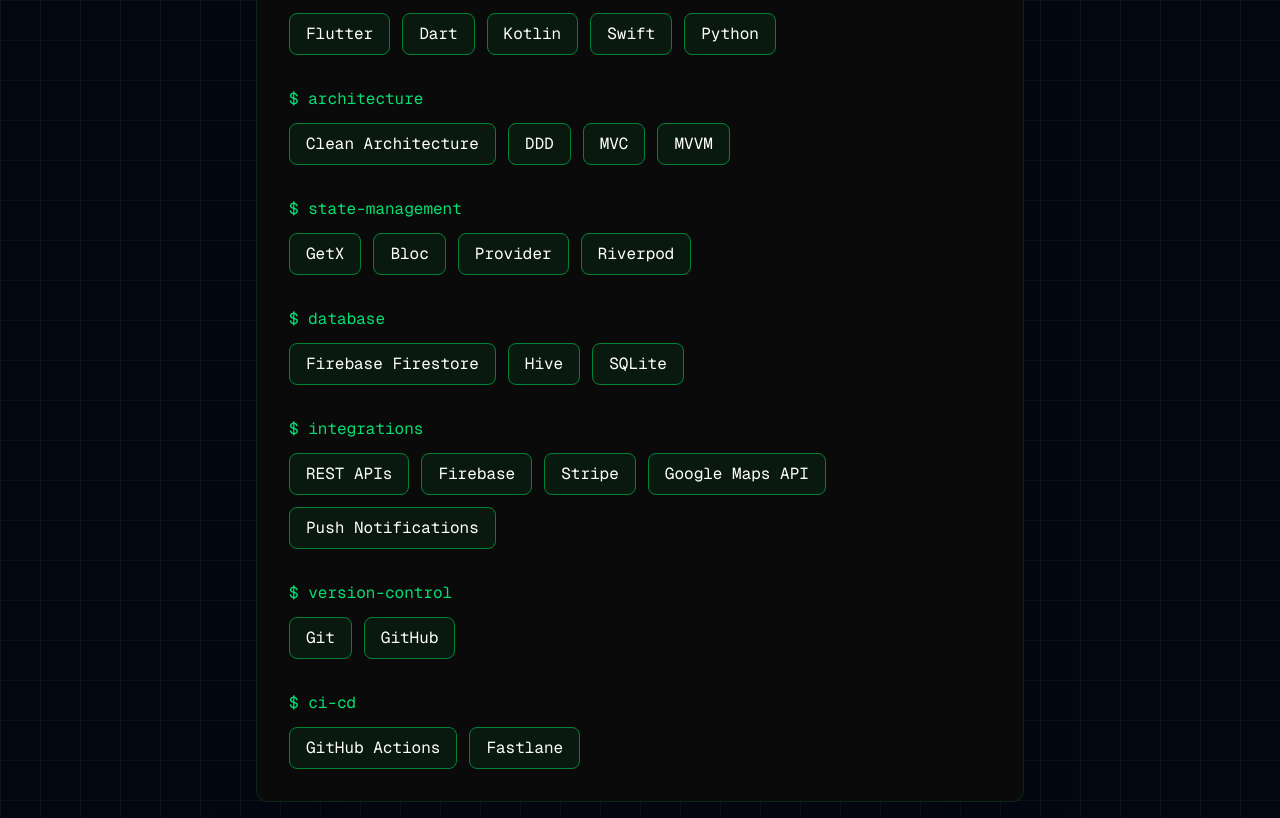
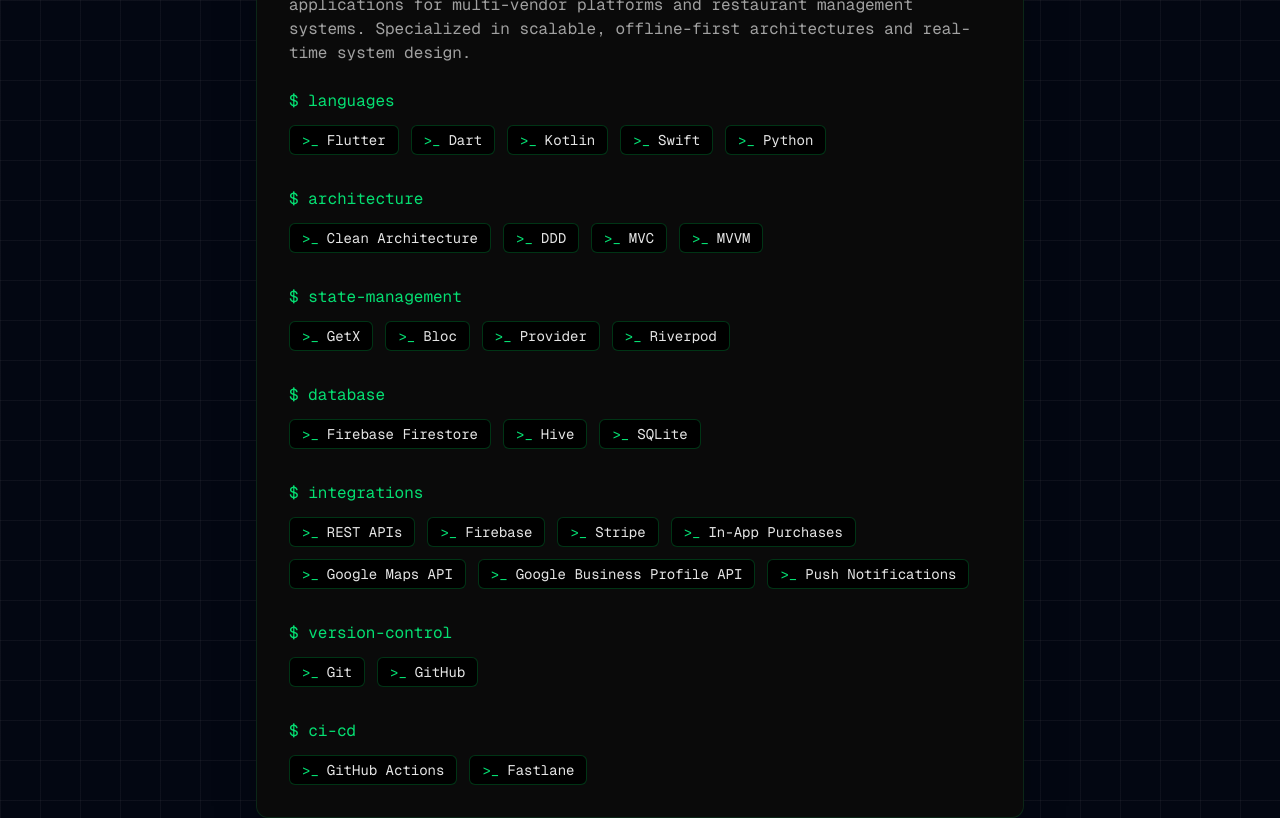
Before and after one commit to hashcode404/hashcode404.github.io, a Next.js app: page / in a window 1280 px wide. Shown: the part 240-1058 px from the top of the page. Built offline with nearby package versions, Linux system fonts and the light colour scheme.

Commit message:
feat: Add blinking cursor, detailed bio, new project, and update styling for skill tags and contact buttons.

```diff
--- a/app/page.tsx
+++ b/app/page.tsx
@@ -86,10 +86,17 @@
 
         <h1 className="text-5xl md:text-6xl font-mono font-bold text-white">
           Pranav P
+          <span className="animate-pulse text-green-500">_</span>
         </h1>
 
+        <p className="text-neutral-400 mt-2 mb-4">
+          senior-software-developer
+        </p>
         <p className="text-neutral-400 mt-2 mb-6">
-          senior-software-developer
+          Flutter Developer with 3+ years of experience delivering
+          production-ready applications for multi-vendor platforms and
+          restaurant management systems. Specialized in scalable,
+          offline-first architectures and real-time system design.
         </p>
 
         {/* skills */}
@@ -100,10 +107,17 @@
             {["Flutter", "Dart", "Kotlin", "Swift", "Python"].map((item) => (
               <span
                 key={item}
-                className="px-4 py-2 border border-green-700 bg-green-900/20 rounded-lg
-               hover:bg-green-900/50 hover:shadow-lg hover:shadow-green-700/30
-               hover:-translate-y-1 hover:scale-105
-               transition-all duration-300 ease-in-out"              >
+                className="px-3 py-1 rounded-md
+                bg-black border border-green-700/40
+                text-neutral-200 text-sm font-mono
+
+                hover:bg-green-950 hover:border-green-400
+                hover:shadow-[0_0_10px_rgba(0,255,100,0.3)]
+                transition-all duration-300"
+              >
+                <span className="text-green-400 mr-2">
+                  &gt;_
+                </span>
                 {item}
               </span>
             ))}
@@ -117,10 +131,16 @@
             {["Clean Architecture", "DDD", "MVC", "MVVM"].map((item) => (
               <span
                 key={item}
-                className="px-4 py-2 border border-green-700 bg-green-900/20 rounded-lg
-               hover:bg-green-900/50 hover:shadow-lg hover:shadow-green-700/30
-               hover:-translate-y-1 hover:scale-105
-               transition-all duration-300 ease-in-out"              >
+                className="px-3 py-1 rounded-md
+                bg-black border border-green-700/40
+                text-neutral-200 text-sm font-mono
+
+                hover:bg-green-950 hover:border-green-400
+                hover:shadow-[0_0_10px_rgba(0,255,100,0.3)]
+                transition-all duration-300"           >
+                <span className="text-green-400 mr-2">
+                  &gt;_
+                </span>
                 {item}
               </span>
             ))}
@@ -134,10 +154,16 @@
             {["GetX", "Bloc", "Provider", "Riverpod"].map((item) => (
               <span
                 key={item}
-                className="px-4 py-2 border border-green-700 bg-green-900/20 rounded-lg
-               hover:bg-green-900/50 hover:shadow-lg hover:shadow-green-700/30
-               hover:-translate-y-1 hover:scale-105
-               transition-all duration-300 ease-in-out"              >
+                className="px-3 py-1 rounded-md
+                bg-black border border-green-700/40
+                text-neutral-200 text-sm font-mono
+
+                hover:bg-green-950 hover:border-green-400
+                hover:shadow-[0_0_10px_rgba(0,255,100,0.3)]
+                transition-all duration-300"            >
+                <span className="text-green-400 mr-2">
+                  &gt;_
+                </span>
                 {item}
               </span>
             ))}
@@ -150,10 +176,16 @@
             {["Firebase Firestore", "Hive", "SQLite"].map((item) => (
               <span
                 key={item}
-                className="px-4 py-2 border border-green-700 bg-green-900/20 rounded-lg
-               hover:bg-green-900/50 hover:shadow-lg hover:shadow-green-700/30
-               hover:-translate-y-1 hover:scale-105
-               transition-all duration-300 ease-in-out"              >
+                className="px-3 py-1 rounded-md
+                bg-black border border-green-700/40
+                text-neutral-200 text-sm font-mono
+
+                hover:bg-green-950 hover:border-green-400
+                hover:shadow-[0_0_10px_rgba(0,255,100,0.3)]
+                transition-all duration-300"            >
+                <span className="text-green-400 mr-2">
+                  &gt;_
+                </span>
                 {item}
               </span>
             ))}
@@ -164,13 +196,19 @@
         <div className="mt-8">
           <p className="text-green-400 mb-3">$ integrations</p>
           <div className="flex flex-wrap gap-3">
-            {["REST APIs", "Firebase", "Stripe", "Google Maps API", "Push Notifications"].map((item) => (
+            {["REST APIs", "Firebase", "Stripe", "In-App Purchases", "Google Maps API", "Google Business Profile API", "Push Notifications"].map((item) => (
               <span
                 key={item}
-                className="px-4 py-2 border border-green-700 bg-green-900/20 rounded-lg
-               hover:bg-green-900/50 hover:shadow-lg hover:shadow-green-700/30
-               hover:-translate-y-1 hover:scale-105
-               transition-all duration-300 ease-in-out"              >
+                className="px-3 py-1 rounded-md
+                bg-black border border-green-700/40
+                text-neutral-200 text-sm font-mono
+
+                hover:bg-green-950 hover:border-green-400
+                hover:shadow-[0_0_10px_rgba(0,255,100,0.3)]
+                transition-all duration-300"            >
+                <span className="text-green-400 mr-2">
+                  &gt;_
+                </span>
                 {item}
               </span>
             ))}
@@ -184,11 +222,16 @@
             {["Git", "GitHub"].map((item) => (
               <span
                 key={item}
-                className="px-4 py-2 border border-green-700 bg-green-900/20 rounded-lg
-               hover:bg-green-900/50 hover:shadow-lg hover:shadow-green-700/30
-               hover:-translate-y-1 hover:scale-105
-               transition-all duration-300 ease-in-out"
-              >
+                className="px-3 py-1 rounded-md
+                bg-black border border-green-700/40
+                text-neutral-200 text-sm font-mono
+
+                hover:bg-green-950 hover:border-green-400
+                hover:shadow-[0_0_10px_rgba(0,255,100,0.3)]
+                transition-all duration-300"            >
+                <span className="text-green-400 mr-2">
+                  &gt;_
+                </span>
                 {item}
               </span>
             ))}
@@ -202,10 +245,16 @@
             {["GitHub Actions", "Fastlane"].map((item) => (
               <span
                 key={item}
-                className="px-4 py-2 border border-green-700 bg-green-900/20 rounded-lg
-               hover:bg-green-900/50 hover:shadow-lg hover:shadow-green-700/30
-               hover:-translate-y-1 hover:scale-105
-               transition-all duration-300 ease-in-out"              >
+                className="px-3 py-1 rounded-md
+                bg-black border border-green-700/40
+                text-neutral-200 text-sm font-mono
+
+                hover:bg-green-950 hover:border-green-400
+                hover:shadow-[0_0_10px_rgba(0,255,100,0.3)]
+                transition-all duration-300"            >
+                <span className="text-green-400 mr-2">
+                  &gt;_
+                </span>
                 {item}
               </span>
             ))}
@@ -295,8 +344,26 @@
         </div>
 
         <p className="text-green-400 mb-4">$ ls projects</p>
+        {/* Project 1 */}
+        <div className="mb-10">
+          <h3 className="text-white text-lg font-semibold mb-2">
+            online-order-management-system
+          </h3>
 
-        {/* Project 1 */}
+          <p className="text-neutral-400 text-sm mb-3">
+            Flutter · Firebase · REST API · GetX · Push Notifications
+          </p>
+
+          <ul className="text-neutral-300 text-sm space-y-1">
+            <li>• Centralized dashboard for managing website & app orders</li>
+            <li>• Accept / Reject / Complete order workflow</li>
+            <li>• Real-time alert system for new incoming orders</li>
+            {/* <li>• Prevented missed orders through sound & push notifications</li> */}
+            <li>• Reduced manual coordination between staff by 40%</li>
+          </ul>
+        </div>
+
+        {/* Project 2 */}
         <div className="mb-10">
           <h3 className="text-white text-lg font-semibold mb-2">
             multi-vendor-food-platform
@@ -314,7 +381,7 @@
           </ul>
         </div>
 
-        {/* Project 2 */}
+        {/* Project 3 */}
         <div>
           <h3 className="text-white text-lg font-semibold mb-2">
             offline-pos-waiter-system
@@ -416,13 +483,13 @@
           <MapPin size={16} className="text-green-500" />
           <span>Thiruvananthapuram, Kerala, India</span>
         </div>
-        <p className="text-green-400 mb-2">$ contact --email</p>
+        <p className="text-green-400 mb-4">$ contact --email</p>
         <a
           href="mailto:pranavps962@gmail.com"
           onClick={() => trackEvent("click", "email")}
-          className="inline-flex items-center gap-2 px-4 py-2 border border-green-700 bg-green-900/20 rounded-lg
+          className="inline-flex items-center gap-2 px-4 py-2 border border-green-800/40 rounded-lg
      hover:bg-green-900/50 hover:shadow-lg hover:shadow-green-700/30
-     hover:-translate-y-1 hover:scale-105
+     hover:-translate-y-1 hover:border-green-400 hover:shadow-[0_0_10px_rgba(0,255,100,0.4)]
      transition-all duration-300 ease-in-out"
         >
           <Mail size={16} />
@@ -434,9 +501,9 @@
           href="/Pranav P.pdf"
           download
           onClick={() => trackEvent("download", "resume")}
-          className="inline-flex items-center gap-2 px-4 py-2 border border-green-700 bg-green-900/20 rounded-lg
+          className="inline-flex items-center gap-2 px-4 py-2 border border-green-800/40 rounded-lg
      hover:bg-green-900/50 hover:shadow-lg hover:shadow-green-700/30
-     hover:-translate-y-1 hover:scale-105
+     hover:-translate-y-1 hover:border-green-400 hover:shadow-[0_0_10px_rgba(0,255,100,0.4)]
      transition-all duration-300 ease-in-out"
         >
           <Download size={16} />
@@ -450,9 +517,9 @@
             target="_blank"
             rel="noopener noreferrer"
             onClick={() => trackEvent("click", "github")}
-            className="inline-flex items-center gap-2 px-4 py-2 border border-green-700 bg-green-900/20 rounded-lg
+            className="inline-flex items-center gap-2 px-4 py-2 border border-green-800/40 rounded-lg
        hover:bg-green-900/50 hover:shadow-lg hover:shadow-green-700/30
-       hover:-translate-y-1 hover:scale-105
+       hover:-translate-y-1 hover:border-green-400 hover:shadow-[0_0_10px_rgba(0,255,100,0.4)]
        transition-all duration-300 ease-in-out"
           >
             <Github size={16} />
@@ -464,9 +531,9 @@
             target="_blank"
             rel="noopener noreferrer"
             onClick={() => trackEvent("click", "linkedin")}
-            className="inline-flex items-center gap-2 px-4 py-2 border border-green-700 bg-green-900/20 rounded-lg
+            className="inline-flex items-center gap-2 px-4 py-2 border border-green-800/40  rounded-lg
        hover:bg-green-900/50 hover:shadow-lg hover:shadow-green-700/30
-       hover:-translate-y-1 hover:scale-105
+       hover:-translate-y-1 hover:border-green-400 hover:shadow-[0_0_10px_rgba(0,255,100,0.4)]
        transition-all duration-300 ease-in-out"
           >
             <Linkedin size={16} />
@@ -478,9 +545,9 @@
             target="_blank"
             rel="noopener noreferrer"
             onClick={() => trackEvent("click", "instagram")}
-            className="inline-flex items-center gap-2 px-4 py-2 border border-green-700 bg-green-900/20 rounded-lg
+            className="inline-flex items-center gap-2 px-4 py-2 border border-green-800/40 rounded-lg
        hover:bg-green-900/50 hover:shadow-lg hover:shadow-green-700/30
-       hover:-translate-y-1 hover:scale-105
+       hover:-translate-y-1 hover:border-green-400 hover:shadow-[0_0_10px_rgba(0,255,100,0.4)]
        transition-all duration-300 ease-in-out"
           >
             <Instagram size={16} />
```
